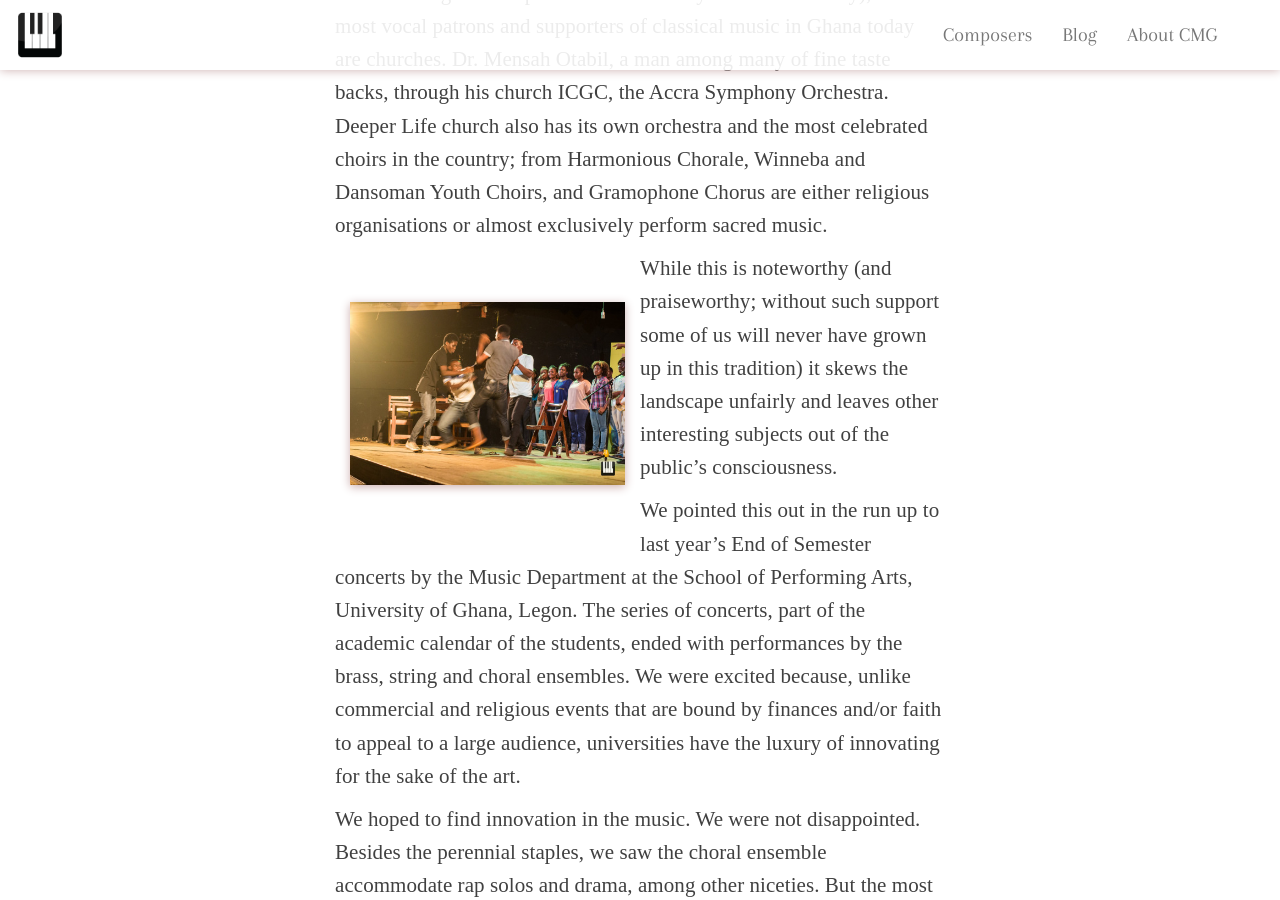
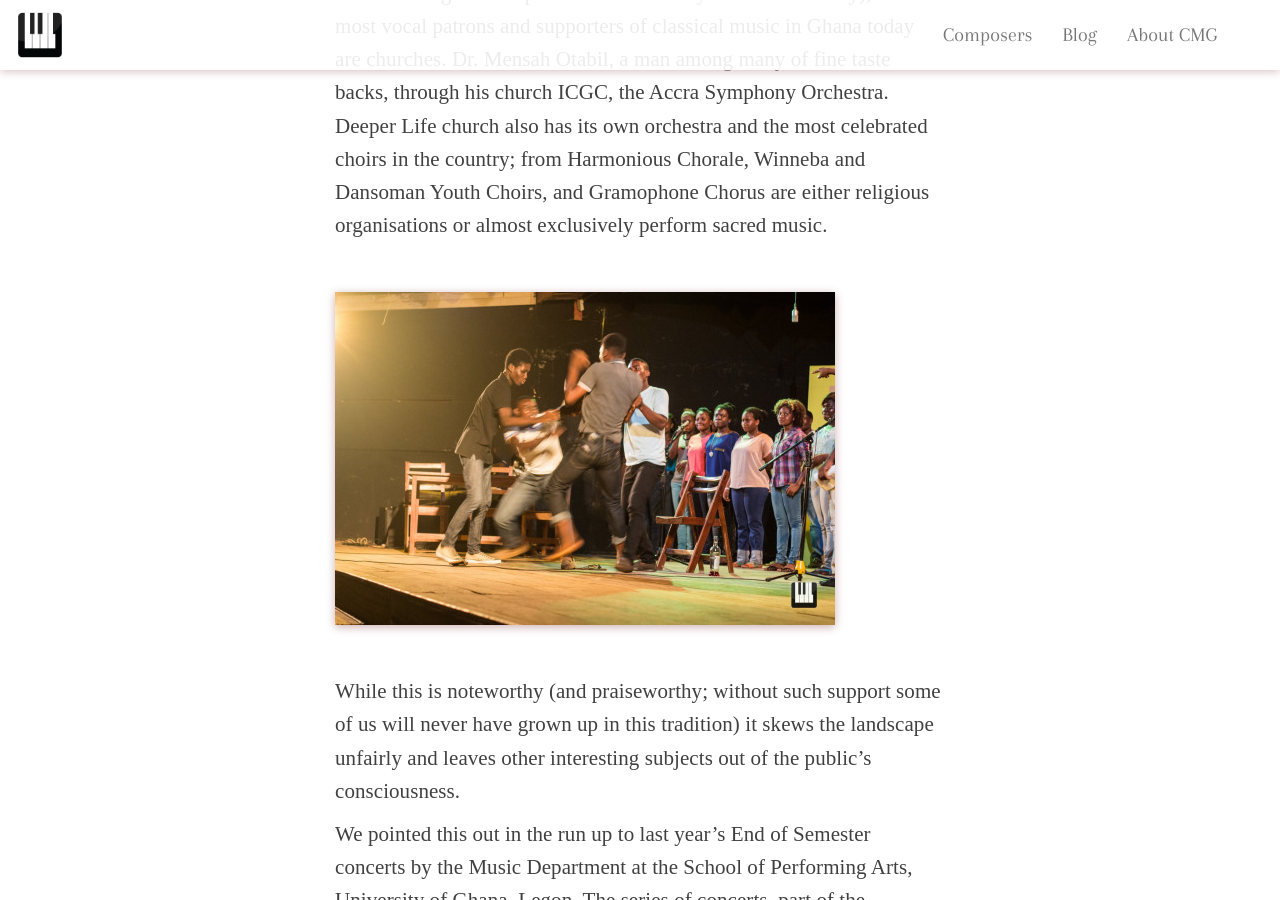
Before and after one commit to choralmusicghana/choralmusicghana.github.io, a Jekyll site: the page built from _posts/2016-05-01-sing-for-ghana.html, in a window 1280 px wide and 900 px high, scrolled down 724 px. Built offline with Jekyll 4.4.1, drawn with Linux system fonts in a browser that asks for light colours; nearby versions of some CDN libraries; some web fonts are replaced; comment, search, counter and statistics services are not loaded.

Commit message:
Change pictures from inset to center

```diff
--- a/_posts/2016-03-01-Elikplim-Adzroe.html
+++ b/_posts/2016-03-01-Elikplim-Adzroe.html
@@ -13,7 +13,7 @@ featureimage: fos.jpg
     appreciate the artistic nuance within one of the more mundane social institutions in the country. We found an amazing talent within Ghana&rsquo;s Police Service, and there is the chance that more musical
     geniuses are on the rise within its ranks.</p>
 
-<div class="col-md-8 pull-left">
+<div class="">
     <img class="img-responsive" src="/img/posts/pol-1.jpg" alt="{{page.title}} {{page.description}}">
 </div>
 
@@ -36,7 +36,7 @@ featureimage: fos.jpg
     Honors.</p><p>On 22nd November 2015, Eli made small history in Accra as the first policeman to put together a
     concert of his own music. It was held at the St. George Catholic Church, with an audience likely consisting of
     friends, family, the few of us in the know and the usual aficionados we&rsquo;ve met at other outings.</p>
-<div class="col-md-8 pull-left">
+<div class="">
     <img class="img-responsive" src="/img/posts/pol-1.1.jpg" alt="{{page.title}} {{page.description}}">
 </div>
 <p>The opening speech gave us a
@@ -74,7 +74,7 @@ featureimage: fos.jpg
     collection of woodwinds, brass and percussion.</p><p>It was in this final part that his genius, for me, began to
     emerge from the cobwebs of the old and familiar. There was something new Elikplim brought to the table that
     night. </p>
-<div class="col-md-8">
+<div class="">
     <img class="img-responsive" src="/img/posts/pol-1.2.jpg" alt="{{page.title}} {{page.description}}">
 </div>
 <p>The most striking piece he
--- a/_posts/2016-05-01-sing-for-ghana.html
+++ b/_posts/2016-05-01-sing-for-ghana.html
@@ -21,7 +21,7 @@ featureimage: musicdept.jpg
     sacred music.
 </p>
 
-<div class="col-md-6 pull-left">
+<div class="center">
     <img class="img-responsive" src="/img/posts/musicdept.jpg" alt="{{page.title}} {{page.description}}">
 </div>
 
@@ -46,7 +46,7 @@ featureimage: musicdept.jpg
     Ghanaian.
 </p>
 
-<div class="col-md-6 pull-left">
+<div class="center">
     <img class="img-responsive" src="/img/posts/geir.jpg" alt="{{page.title}} {{page.description}}">
 </div>
 
@@ -73,7 +73,7 @@ featureimage: musicdept.jpg
     dressed in our national colours. In March, Witsharmonic Choir celebrated Ghana at the Christ the King Parish Hall.
     In KNUST, the Afro Maestro Orchestral Ensemble sang of political themes relevant to Black History Month.
 </p>
-<div class="col-md-8 pull-left">
+<div class="center">
     <img class="img-responsive" src="/img/posts/paxchoirug.jpg" alt="{{page.title}} {{page.description}}">
 </div>
 <p>
--- a/_posts/2016-05-31-role-modelling-in-music.html
+++ b/_posts/2016-05-31-role-modelling-in-music.html
@@ -21,7 +21,7 @@ featureimage: cmg-8812.jpg
     is a process of mentoring a disciple, follower or subordinate to become like his or her superior or leader. It's a
     unit of discipleship.
 </p>
-<div class="col-md-8 pull-left">
+<div class="">
     <img class="img-responsive" src="/img/posts/cmg-8812.jpg" alt="{{page.title}} {{page.description}}">
 </div>
 <p>
@@ -53,7 +53,7 @@ featureimage: cmg-8812.jpg
     the course: Rev. Dr. Mrs. Joyce Aryee. She is the stimulus that is provoking the success of Ghanaian choral music
     today. Her efforts are undisputed and inspiring to the upcoming young women in the industry.
 </p>
-<div class="col-md-8 pull-left">
+<div class="">
     <img class="img-responsive" src="/img/posts/cmg-1821.jpg" alt="{{page.title}} {{page.description}}">
 </div>
 <p>
--- a/_posts/2016-08-23-kenn-kafui-book-launch.html
+++ b/_posts/2016-08-23-kenn-kafui-book-launch.html
@@ -16,7 +16,7 @@ disquscomments: true
 <p>
 	Dr. Kenn Kafui is one of Ghana’s outstanding composers with recognition from lots of countries in the world with his compositions performed by choirs indigenously and abroad. Some of his famous choral works include <em>Mida Akpe</em>, <em>Dzidzorm</em> and <em>Jesus my Protector</em>, while his instrumental works include his <em>Pentanata</em>, <em>HD3</em> and <em>Drum nata</em>, (a piece for traditional bells and drums).
 </p>
-<div class="col-md-8 pull-right">
+<div class="">
 	<img class="img-responsive" src="/img/posts/cmg-1745.jpg" alt="{{page.title}} {{page.description}}">
 </div>
 <p>
@@ -36,7 +36,7 @@ disquscomments: true
 <p>
 	The African Glorious Chorale also took to the stage as they performed <em>Nea Onpe Nwom</em>  – which literally means <em>"Those who don’t like music"</em> , dedicated to Mr. Vincent Adio.
 </p>
-<div class="col-md-8 pull-left">
+<div class="">
 	<img class="img-responsive" src="/img/posts/cmg-1235.jpg" alt="{{page.title}} {{page.description}}">
 </div>
 <p>
```
Also changed, not shown: _posts/2016-08-02-addaquay-airtel-organ-recital.html (+4 -4 lines), _posts/2016-09-11-james-v-armaah-i-love-the-Lord.html (+2 -14 lines).
